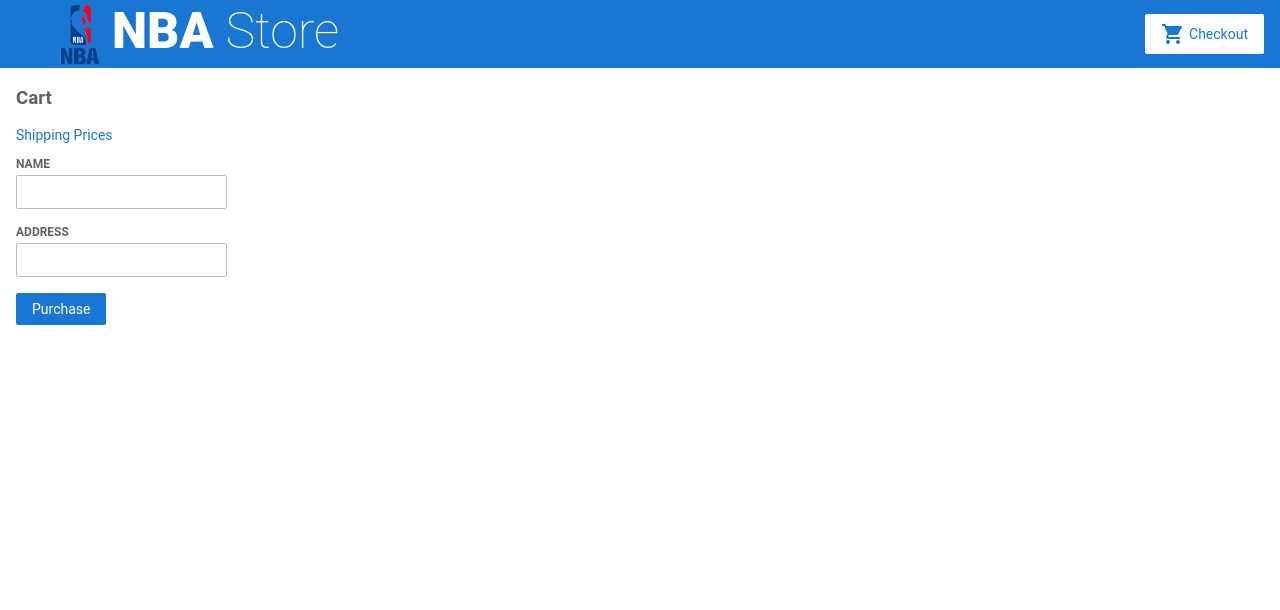
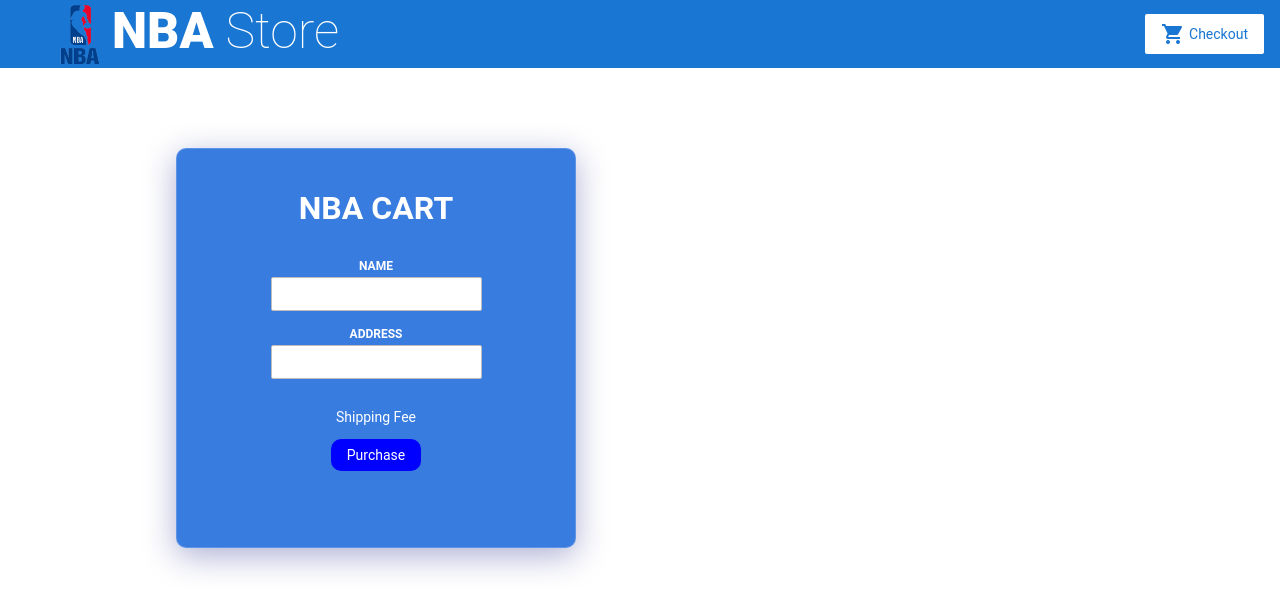
Before and after one commit to JCYhapon/NBA-Store, an Angular app: page /cart in a window 1280 px wide. Shown: the top 610 px of the page. Built offline with nearby package versions, Linux system fonts and the light colour scheme.

Commit message:
4 files modified, 3 deleted

```diff
--- a/src/app/cart/cart.component.css
+++ b/src/app/cart/cart.component.css
@@ -1,7 +1,43 @@
+.container {
+  display: block;
+  background: rgba(148, 58, 58, 0.35);
+  box-shadow: 0 8px 32px 0 rgba(31, 38, 135, 0.37);
+  backdrop-filter: blur(6px);
+  -webkit-backdrop-filter: blur(6px);
+  border-radius: 10px;
+  border: 1px solid rgba(255, 255, 255, 0.18);
+  padding: 3rem;
+  text-align: center;
+  height: 25rem;
+  width: 50vh;
+  margin-left: 10rem;
+  margin-top: 5rem;
+  background-color: rgb(57, 124, 224);
+}
 
+.container h3 {
+  text-transform: uppercase;
+  color: rgb(255, 255, 255);
+  font-size: 2rem;
+  margin-top: -0.5rem;
+}
 
-/*
-Copyright Google LLC. All Rights Reserved.
-Use of this source code is governed by an MIT-style license that
-can be found in the LICENSE file at https://angular.io/license
-*/
+.container .name label {
+  color: white;
+  justify-content: start;
+}
+
+.container .address label {
+  color: white;
+  justify-content: start;
+}
+
+.container p a {
+  color: white;
+}
+
+.container button {
+  background-color: blue;
+  color: white;
+  border-radius: 10px;
+}
--- a/src/app/cart/cart.component.html
+++ b/src/app/cart/cart.component.html
@@ -1,8 +1,6 @@
-<h3>Cart</h3>
-
-<p>
-  <a routerLink="/shipping">Shipping Prices</a>
-</p>
+<div class="container">
+  <div class="bg">
+    <h3>NBA Cart</h3>
 
     <div class="cart-item" *ngFor="let item of items">
       <span>{{ item.name }} </span>
@@ -10,25 +8,24 @@
     </div>
 
     <form [formGroup]="checkoutForm" (ngSubmit)="onSubmit()">
-
-  <div>
-    <label for="name">
-      Name
-    </label>
-    <input id="name" type="text" formControlName="name">
+      <div class="name">
+        <label for="name"> Name </label>
+        <input id="name" type="text" formControlName="name" />
       </div>
 
-  <div>
-    <label for="address">
-      Address
-    </label>
-    <input id="address" type="text" formControlName="address">
+      <div class="address">
+        <label for="address"> Address </label>
+        <input id="address" type="text" formControlName="address" />
       </div>
 
+      <p>
+        <a routerLink="/shipping">Shipping Fee</a>
+      </p>
+
       <button class="button" type="submit">Purchase</button>
-
     </form>
-
+  </div>
+</div>
 
 <!--
 Copyright Google LLC. All Rights Reserved.
--- a/src/app/product-details/product-details.component.html
+++ /dev/null
@@ -1,15 +0,0 @@
-<h2>Product Details</h2>
-
-<div *ngIf="product">
-  <h3>{{ product.name }}</h3>
-  <h4>{{ product.price | currency }}</h4>
-  <p>{{ product.description }}</p>
-  <button type="button" (click)="addToCart(product)">Buy</button>
-</div>
-
-
-<!--
-Copyright Google LLC. All Rights Reserved.
-Use of this source code is governed by an MIT-style license that
-can be found in the LICENSE file at https://angular.io/license
--->
--- a/src/app/product-details/product-details.component.ts
+++ /dev/null
@@ -1,45 +0,0 @@
-import { Component, OnInit } from '@angular/core';
-import { ActivatedRoute } from '@angular/router';
-
-import { Product, products } from '../products';
-import { CartService } from '../cart.service';
-
-@Component({
-  selector: 'app-product-details',
-  templateUrl: './product-details.component.html',
-  styleUrls: ['./product-details.component.css'],
-})
-export class ProductDetailsComponent implements OnInit {
-  product: Product | undefined;
-
-  //   ActivatedRoute is a service provided by Angular that gives access to information about a route associated with a component. CartService is a custom service that provides functionality related to a shopping cart.
-
-  // By including these services in the constructor, the class can use them within its methods. For example, the route service can be used to get information about the current route, and the cartService can be used to interact with the shopping cart.
-
-  constructor(
-    private route: ActivatedRoute,
-    private cartService: CartService
-  ) {}
-
-  ngOnInit() {
-    // First get the product id from the current route.
-    const routeParams = this.route.snapshot.paramMap;
-    const productIdFromRoute = Number(routeParams.get('productId'));
-
-    // Find the product that correspond with the id provided in route.
-    this.product = products.find(
-      (product) => product.id === productIdFromRoute
-    );
-  }
-
-  addToCart(product: Product) {
-    this.cartService.addToCart(product);
-    window.alert('Your product has been added to the cart!');
-  }
-}
-
-/*
-Copyright Google LLC. All Rights Reserved.
-Use of this source code is governed by an MIT-style license that
-can be found in the LICENSE file at https://angular.io/license
-*/
--- a/src/app/product-list/product-list.component.css
+++ b/src/app/product-list/product-list.component.css
@@ -36,7 +36,7 @@
 }
 
 .container .background {
-  display: flex;
+  display: block;
   margin-left: auto;
   margin-right: auto;
 }
```
Also changed, not shown: src/app/app.module.ts (+6 -11 lines), src/app/product-details/product-details.component.css (deleted, +0 -7 lines). Lines whose indentation alone changed are shown as unchanged.
